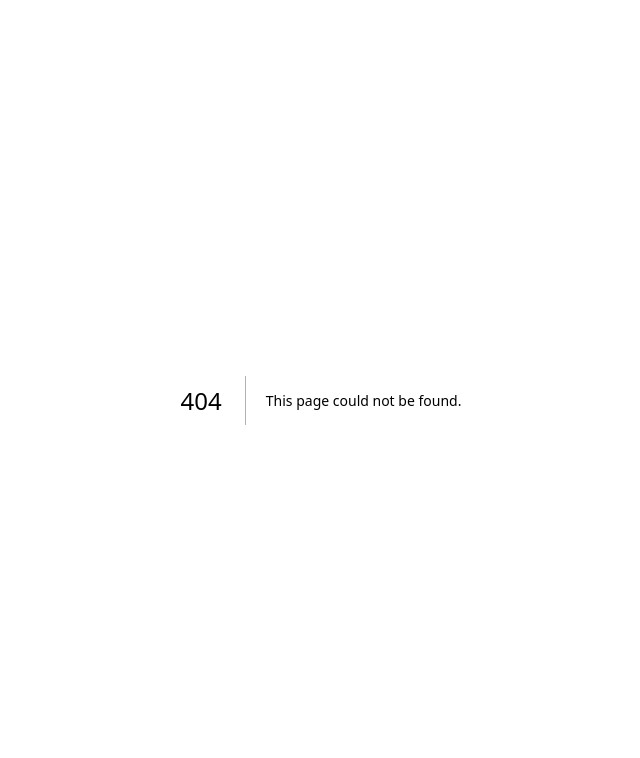
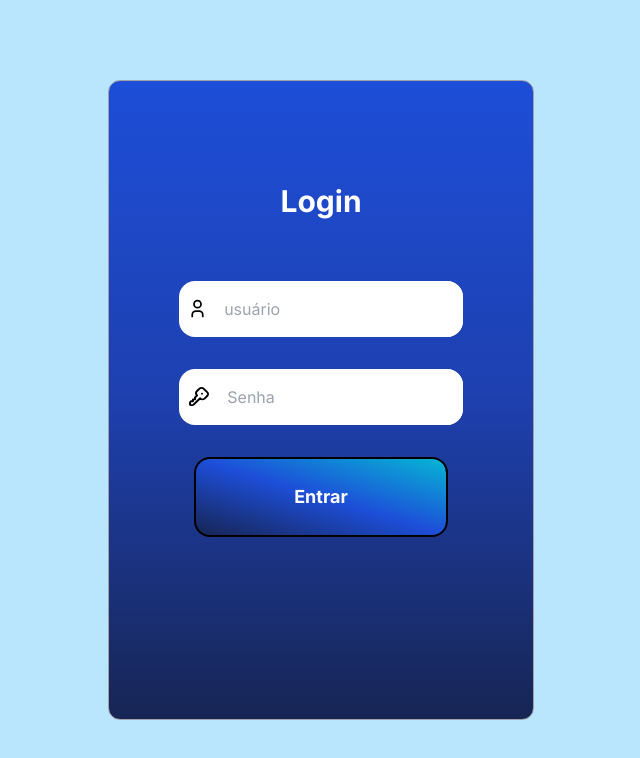
Before and after one commit to thiagooliveira18/FlashCards2.0, a Next.js app in the folder frontend/: page /login in a window 1280 px wide. Before the commit this address had no page. Shown: the top 758 px of the page, without its empty margins (319-959 px from the left). Built offline with nearby package versions, Linux system fonts and the light colour scheme.

Commit message:
Frontend: Add Página Login

```diff
--- /dev/null
+++ b/frontend/src/app/login/page.tsx
@@ -0,0 +1,30 @@
+import userImg from '../../../public/user.svg';
+import keyImg from '../../../public/key.svg';
+import Image from "next/image";
+
+export default function Login(){
+    return (
+        <main className="w-screen h-screen flex items-center justify-center bg-sky-200">
+            <div className="w-11/12 h-3/4 md:w-1/3 md:h-4/5 flex flex-col items-center border-zinc-400 border rounded-xl bg-gradient-to-t from-blue-950 via-blue-800 to-blue-700 drop-shadow-4xl">
+                <div className="w-full h-1/4 flex items-center justify-center mt-10">
+                    <h1 className="text-3xl font-bold text-white">Login</h1>
+                </div>
+                <form className="flex flex-col items-center w-full gap-8">
+                    <div className="w-2/3 h-16 md:h-14 flex flex-row items-center rounded-2xl overflow-hidden bg-white">
+                        <div className="h-full px-2 flex items-center justify-center">
+                            <Image src={userImg} alt='Usuário' />
+                        </div>
+                        <input type="text" placeholder='usuário' className="w-full h-full px-2" />
+                    </div>
+                    <div className="w-2/3 h-16 md:h-14 flex flex-row items-center rounded-2xl overflow-hidden bg-white">
+                        <div className="h-full px-2 flex items-center justify-center">
+                            <Image src={keyImg} alt="Senha" className="w-7" />
+                        </div>
+                        <input type="password" placeholder='Senha' className="w-full h-full px-2" />
+                    </div>
+                    <button type="submit" className="w-2/3 h-20 md:w-3/5 rounded-2xl border-2 text-white font-bold text-lg border-black bg-gradient-to-bl from-cyan-500 via-blue-700 to-blue-950 hover:bg-3th">Entrar</button>
+                </form>
+            </div>
+        </main>
+    );
+}
```
Also changed, not shown: frontend/public/key.svg (added), frontend/public/user.svg (added).
